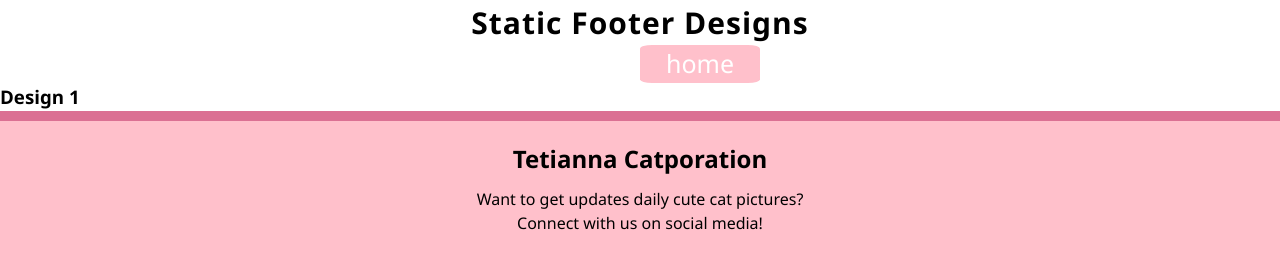
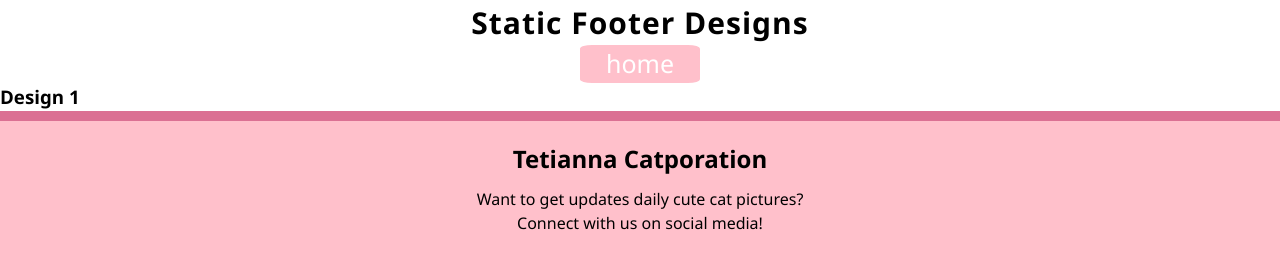
Before and after one commit to nicollechoy/WD-SW3, a plain HTML site: page pages/footer-gallery/index.html in a window 1280 px wide. Shown: the top 257 px of the page. Drawn offline with Linux system fonts and the light colour scheme.

Commit message:
fix(footer) fixed button placement

```diff
--- a/pages/footer-gallery/assets/css/style.css
+++ b/pages/footer-gallery/assets/css/style.css
@@ -20,7 +20,6 @@ h1 {
     width: 120px;
     color: white;
     align-items: center;
-    margin-left: 40rem;
 }
 
 a {
--- a/pages/footer-gallery/index.html
+++ b/pages/footer-gallery/index.html
@@ -8,7 +8,7 @@
 </head>
 <body>
     <h1>Static Footer Designs</h1>
-    <a href="../../index.html" class="btn" >home</a>
+    <center><a href="../../index.html" class="btn" >home</a></center>
     <h3>Design 1</h3>
     <footer class="footer1">
         <div class="container1">
```
